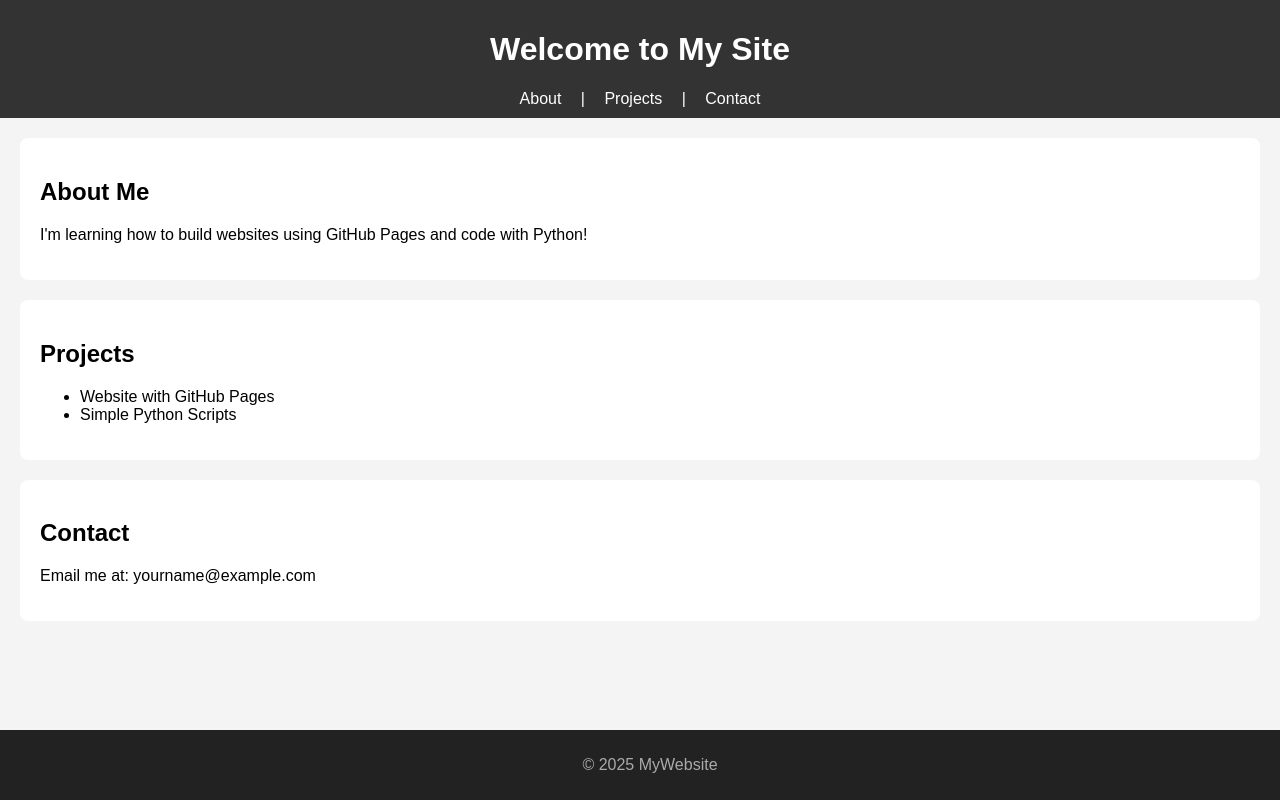
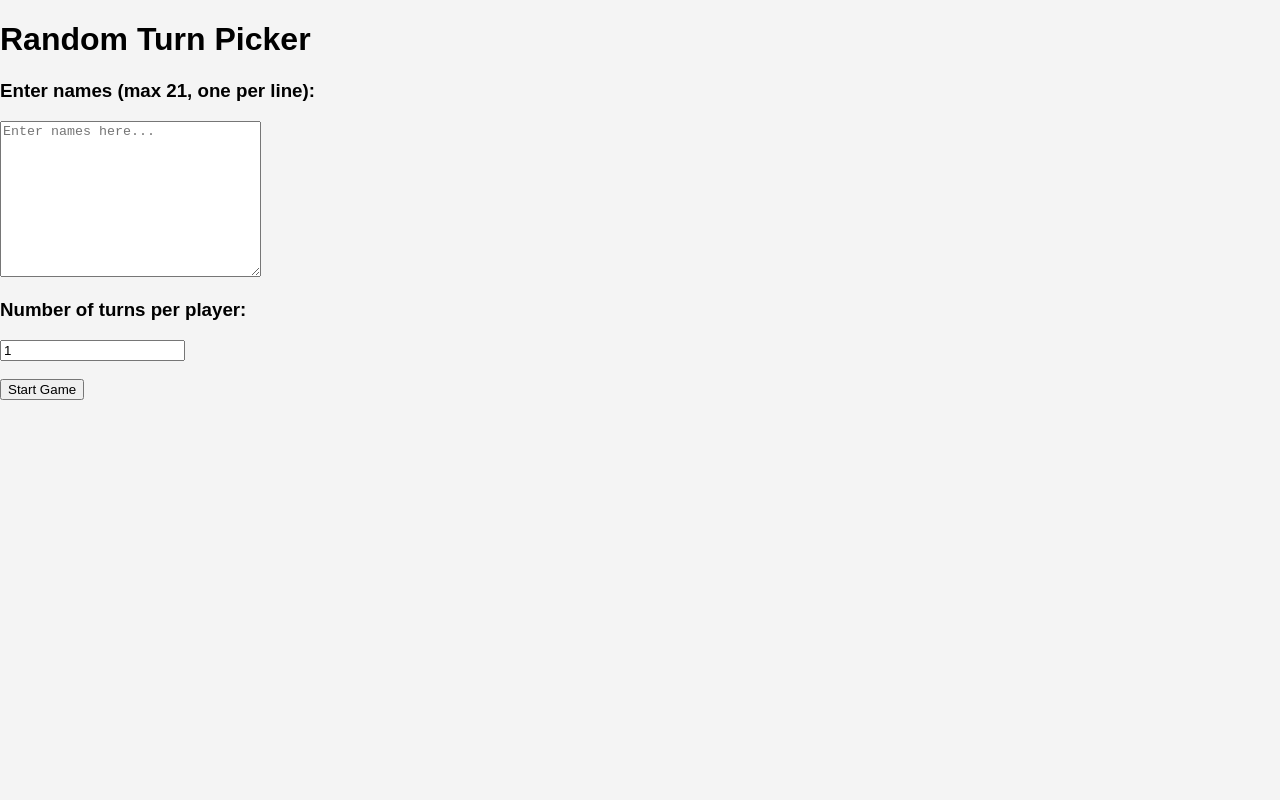
Before and after one commit to Ferrigino/Ferrigino.github.io, a plain HTML site: page index.html in a window 1280 px wide. Drawn offline with Linux system fonts and the light colour scheme.

Commit message:
Update index.html

```diff
--- a/index.html
+++ b/index.html
@@ -2,39 +2,31 @@
 <html lang="en">
 <head>
   <meta charset="UTF-8">
-  <title>My GitHub Website</title>
+  <title>Random Turn Picker</title>
   <link rel="stylesheet" href="style.css">
 </head>
 <body>
-  <header>
-    <h1>Welcome to My Site</h1>
-    <nav>
-      <a href="#about">About</a> |
-      <a href="#projects">Projects</a> |
-      <a href="#contact">Contact</a>
-    </nav>
-  </header>
+  <h1>Random Turn Picker</h1>
 
-  <section id="about">
-    <h2>About Me</h2>
-    <p>I'm learning how to build websites using GitHub Pages and code with Python!</p>
-  </section>
+  <div id="setup">
+    <h3>Enter names (max 21, one per line):</h3>
+    <textarea id="namesInput" rows="10" cols="30" placeholder="Enter names here..."></textarea>
 
-  <section id="projects">
-    <h2>Projects</h2>
-    <ul>
-      <li>Website with GitHub Pages</li>
-      <li>Simple Python Scripts</li>
-    </ul>
-  </section>
+    <h3>Number of turns per player:</h3>
+    <input type="number" id="turnsInput" min="1" value="1">
 
-  <section id="contact">
-    <h2>Contact</h2>
-    <p>Email me at: yourname@example.com</p>
-  </section>
+    <br><br>
+    <button id="startButton">Start Game</button>
+  </div>
 
-  <footer>
-    <p>&copy; 2025 MyWebsite</p>
-  </footer>
+  <div id="game" style="display:none;">
+    <h2 id="currentPlayer">Get Ready!</h2>
+    <p id="timer">Time left: 22s</p>
+
+    <h3>Scores:</h3>
+    <ul id="scoreBoard"></ul>
+  </div>
+
+  <script src="script.js"></script>
 </body>
 </html>
```
